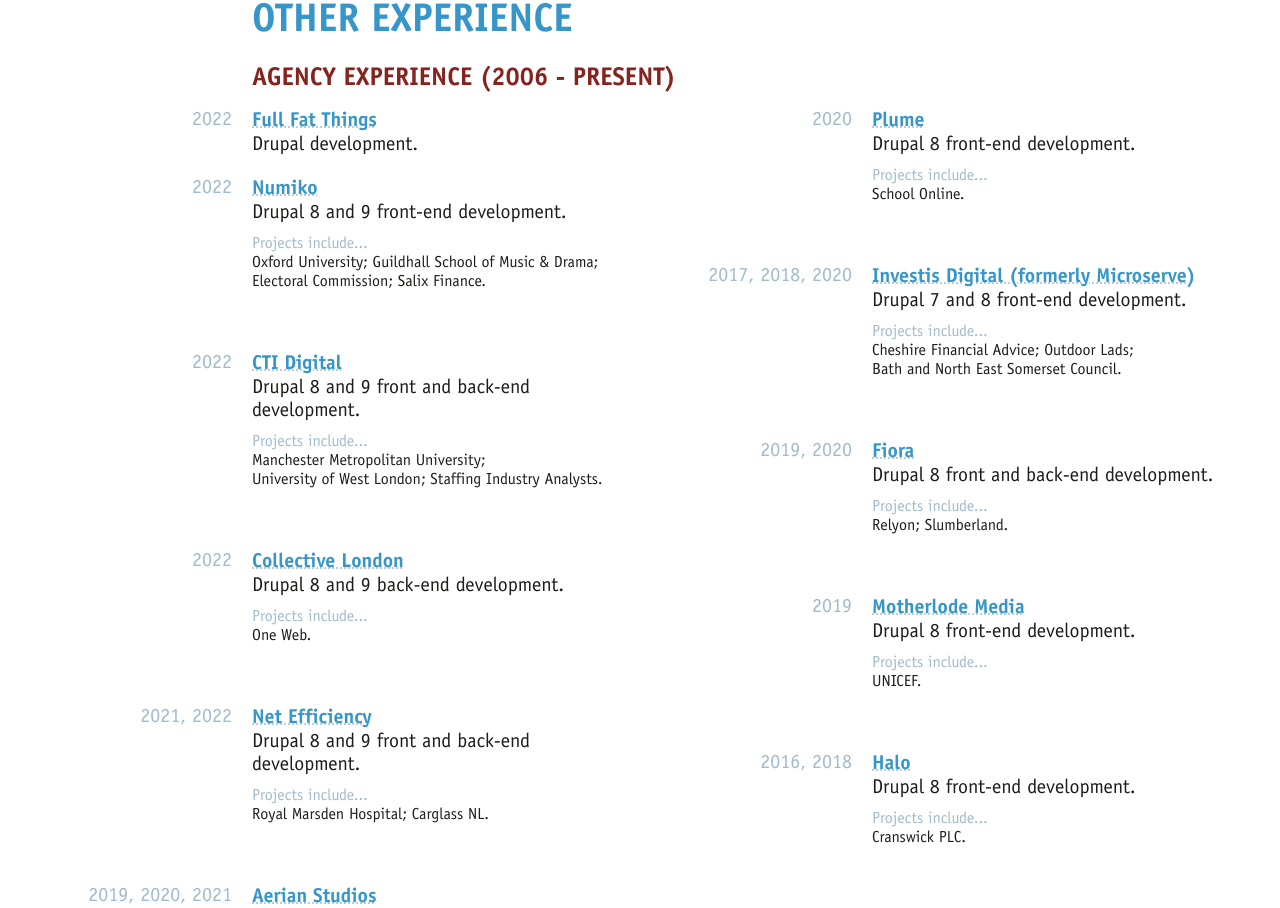
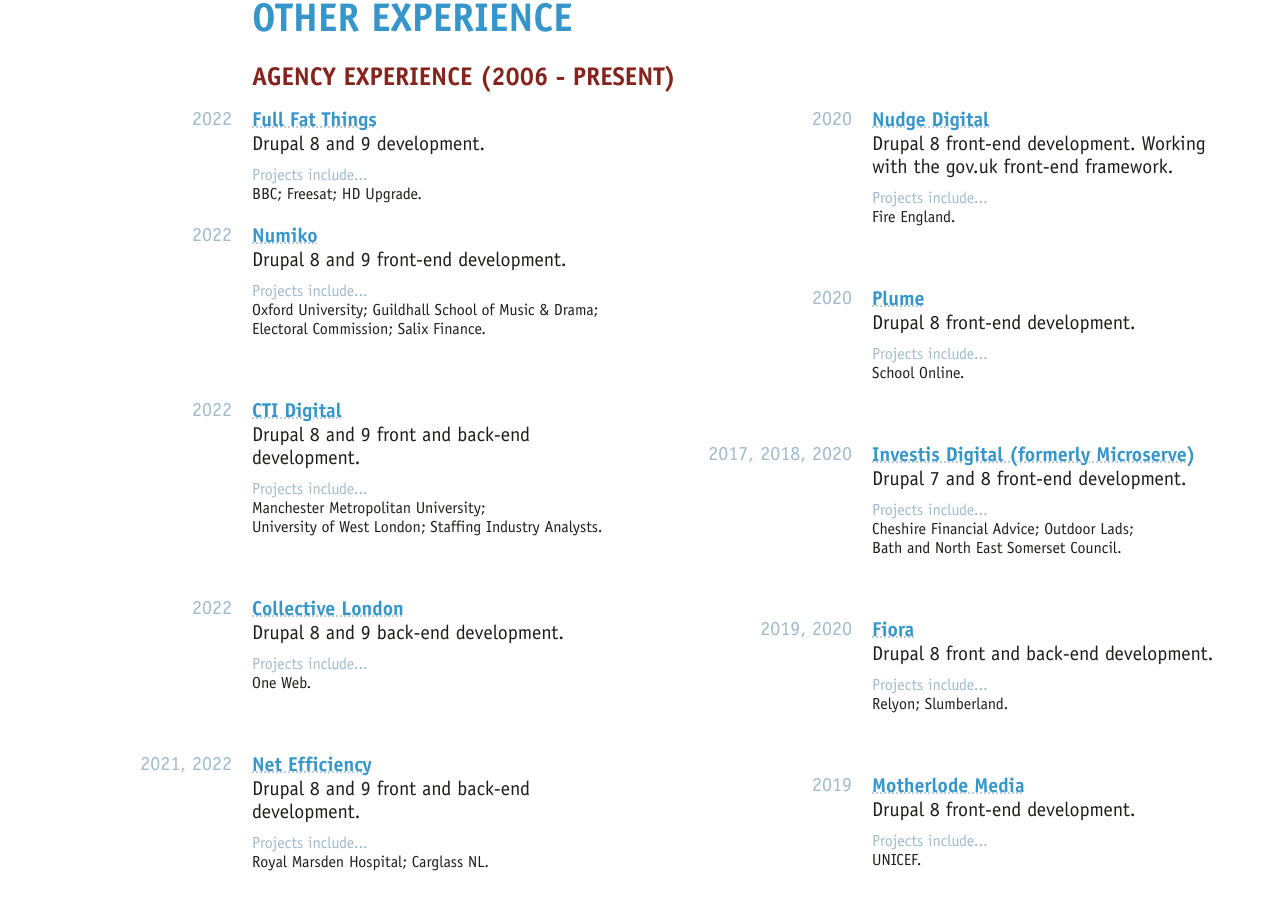
Before and after one commit to leopitt/leopitt, a React (Create React App) app in the folder docroot/app/: page / in a window 1280 px wide. Shown: the part 1295-2203 px from the top of the page. Built offline with nearby package versions, Linux system fonts and the light colour scheme.

Commit message:
Added some projects to experience.

```diff
--- a/docroot/app/src/sheets/Experience.js
+++ b/docroot/app/src/sheets/Experience.js
@@ -19,7 +19,14 @@
             labelLevel={6}
             content={<>
               <h4 className="t-heading-4"><AgencyLink id={'fullfatthings'}/></h4>
-              <p>Drupal development.</p>
+              <p>Drupal 8 and 9 development.</p>
+              <ProjectList
+                projects={[
+                  'BBC',
+                  'Freesat',
+                  'HD Upgrade'
+                ]}
+              />
             </>}
           />
           <ContentRow
```
